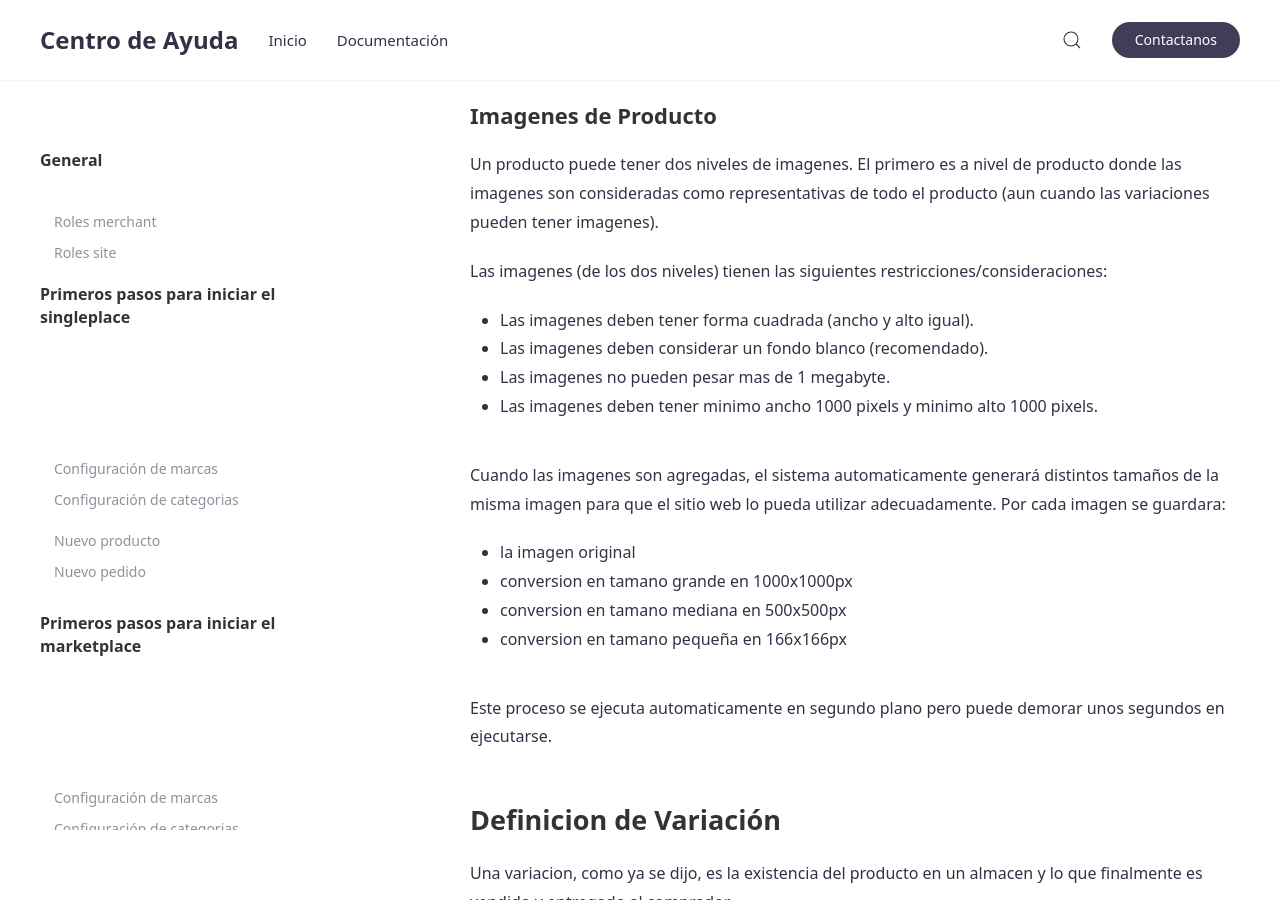
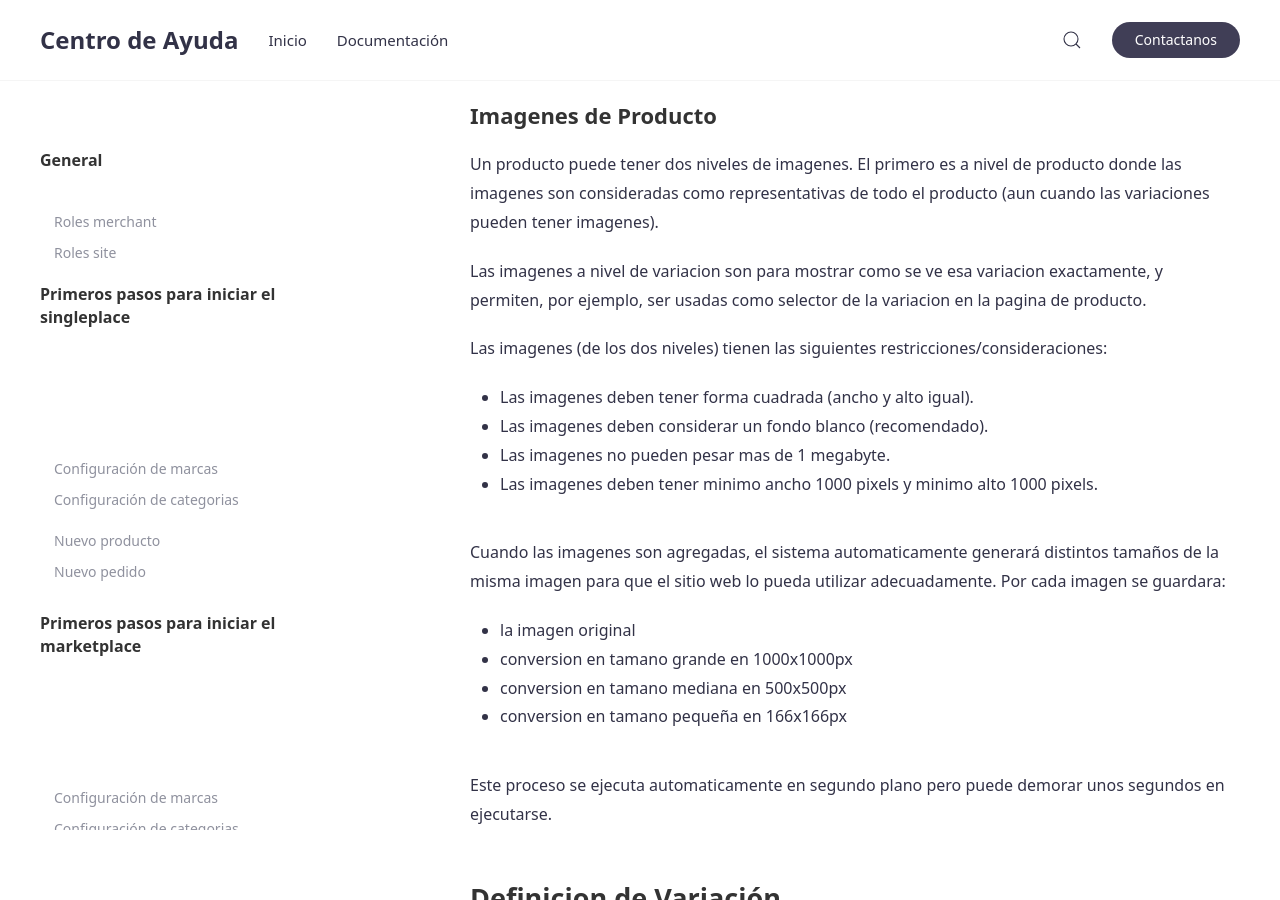
Before and after one commit to jztechpe/docshelp-old, a Jekyll site: the page built from docs/_docs/temas/catalogo/producto.md, in a window 1280 px wide and 900 px high, scrolled down 5453 px. Built offline with Jekyll 4.4.1, drawn with Linux system fonts in a browser that asks for light colours.

Commit message:
variation image

```diff
--- a/docs/_docs/temas/catalogo/producto.md
+++ b/docs/_docs/temas/catalogo/producto.md
@@ -123,6 +123,8 @@ Todo esto es con el fin de que la categorizacion de productos se haga de manera
 ### Imagenes de Producto
 Un producto puede tener dos niveles de imagenes. El primero es a nivel de producto donde las imagenes son consideradas como representativas de todo el producto (aun cuando las variaciones pueden tener imagenes).
 
+Las imagenes a nivel de variacion son para mostrar como se ve esa variacion exactamente, y permiten, por ejemplo, ser usadas como selector de la variacion en la pagina de producto.
+
 Las imagenes (de los dos niveles) tienen las siguientes restricciones/consideraciones:
 - Las imagenes deben tener forma cuadrada (ancho y alto igual).
 - Las imagenes deben considerar un fondo blanco (recomendado).
```
